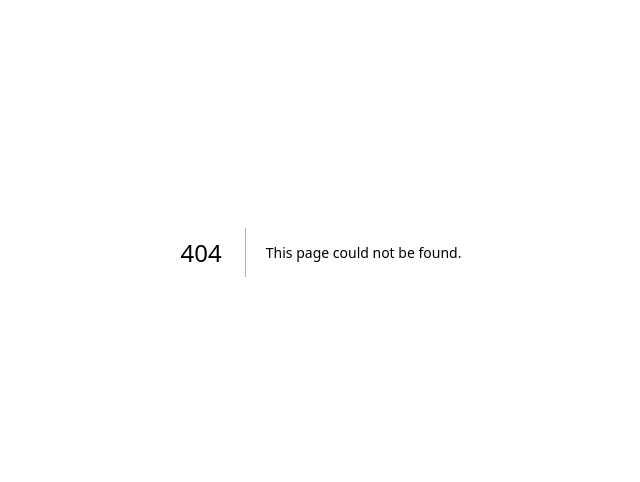
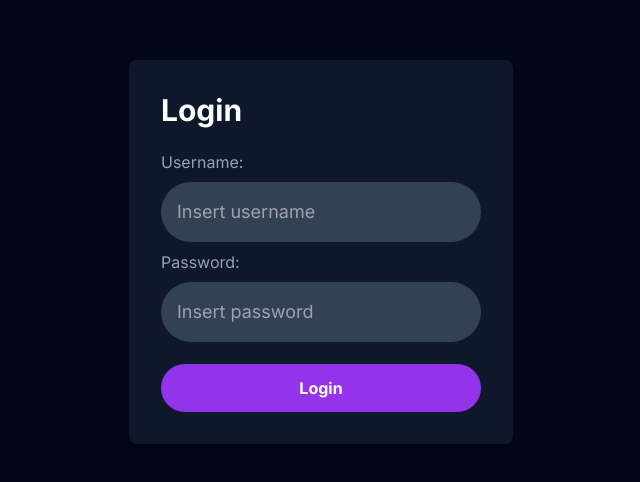
Before and after one commit to gianicolajara/administration-system, a Next.js app: page /login in a window 1280 px wide. Before the commit this address had no page. Shown: the part 148-630 px from the top of the page, without its empty margins (319-959 px from the left). Built offline with nearby package versions, Linux system fonts and the light colour scheme.

Commit message:
new project

```diff
--- a/package.json
+++ b/package.json
@@ -16,6 +16,7 @@
     "eslint": "8.44.0",
     "eslint-config-next": "13.4.7",
     "next": "13.4.7",
+    "next-auth": "^4.22.1",
     "postcss": "8.4.24",
     "react": "18.2.0",
     "react-dom": "18.2.0",
--- /dev/null
+++ b/src/app/api/auth/[...nextauth]/route.ts
@@ -0,0 +1,27 @@
+/* eslint-disable no-unused-vars */
+import NextAuth from "next-auth/next";
+import CredentialsProvider from "next-auth/providers/credentials";
+
+const handler = NextAuth({
+  providers: [
+    CredentialsProvider({
+      name: "Credentials",
+      credentials: {
+        username: { label: "Username", type: "text" },
+        password: { label: "Password", type: "password" },
+      },
+      async authorize(credentials, req) {
+        const user = { id: "1", name: "smith", email: "example@gmail.com" };
+
+        if (user) return user;
+        else return null;
+      },
+    }),
+  ],
+  secret: process.env.JWT_SECRET,
+  pages: {
+    signIn: "/login",
+  },
+});
+
+export { handler as GET, handler as POST };
--- a/src/app/globals.css
+++ b/src/app/globals.css
@@ -1,27 +1,3 @@
 @tailwind base;
 @tailwind components;
 @tailwind utilities;
-
-:root {
-  --foreground-rgb: 0, 0, 0;
-  --background-start-rgb: 214, 219, 220;
-  --background-end-rgb: 255, 255, 255;
-}
-
-@media (prefers-color-scheme: dark) {
-  :root {
-    --foreground-rgb: 255, 255, 255;
-    --background-start-rgb: 0, 0, 0;
-    --background-end-rgb: 0, 0, 0;
-  }
-}
-
-body {
-  color: rgb(var(--foreground-rgb));
-  background: linear-gradient(
-      to bottom,
-      transparent,
-      rgb(var(--background-end-rgb))
-    )
-    rgb(var(--background-start-rgb));
-}
--- a/src/app/layout.tsx
+++ b/src/app/layout.tsx
@@ -1,21 +1,21 @@
-import './globals.css'
-import { Inter } from 'next/font/google'
+import { Inter } from "next/font/google";
+import { ReactNode } from "react";
+import "./globals.css";
+import NextAuthProvider from "./providers";
 
-const inter = Inter({ subsets: ['latin'] })
+const inter = Inter({ subsets: ["latin"] });
 
 export const metadata = {
-  title: 'Create Next App',
-  description: 'Generated by create next app',
-}
+  title: "Create Next App",
+  description: "Generated by create next app",
+};
 
-export default function RootLayout({
-  children,
-}: {
-  children: React.ReactNode
-}) {
+export default function RootLayout({ children }: { children: ReactNode }) {
   return (
     <html lang="en">
-      <body className={inter.className}>{children}</body>
+      <body className={inter.className}>
+        <NextAuthProvider>{children}</NextAuthProvider>
+      </body>
     </html>
-  )
+  );
 }
--- /dev/null
+++ b/src/app/login/page.tsx
@@ -0,0 +1,75 @@
+"use client";
+
+import { useState } from "react";
+
+let time: ReturnType<typeof setTimeout> = setTimeout(() => {});
+
+const Login = () => {
+  const [activeForm, setActiveForm] = useState(false);
+  const [keyPressed, setKeyPressed] = useState(false);
+
+  const handleOnFocus = () => {
+    setActiveForm(true);
+  };
+
+  const handleOnBlur = () => {
+    setActiveForm(false);
+  };
+
+  const handleKeyPressed = () => {
+    if (time) {
+      clearTimeout(time);
+      setKeyPressed(false);
+    }
+
+    setKeyPressed(true);
+    time = setTimeout(() => {
+      setKeyPressed(false);
+    }, 50);
+  };
+
+  return (
+    <section className="w-screen h-screen bg-slate-950 grid place-items-center">
+      <form
+        className={`w-full max-w-sm h-full max-h-96 bg-slate-900 rounded-lg drop-shadow-xl p-8 flex flex-col justify-between  transition-all ${
+          activeForm ? "shadow-purple-950/80" : ""
+        } ${keyPressed ? "shadow-2xl shadow-purple-800" : "shadow-lg"}`}
+      >
+        <h1 className="text-white font-bold text-3xl text-left">Login</h1>
+        <div className="flex flex-col gap-2">
+          <label htmlFor="username" className="text-slate-400">
+            Username:
+          </label>
+          <input
+            type="text"
+            name="username"
+            id="username"
+            placeholder="Insert username"
+            onFocus={handleOnFocus}
+            onBlur={handleOnBlur}
+            onKeyDown={handleKeyPressed}
+            className="w-full p-4 bg-slate-700 rounded-full text-white text-lg"
+          />
+          <label htmlFor="password" className="text-slate-400">
+            Password:
+          </label>
+          <input
+            type="password"
+            name="password"
+            id="password"
+            placeholder="Insert password"
+            onFocus={handleOnFocus}
+            onBlur={handleOnBlur}
+            onKeyDown={handleKeyPressed}
+            className="w-full p-4 bg-slate-700 rounded-full text-white text-lg"
+          />
+        </div>
+        <button className="px-8 py-3 bg-purple-600 text-white font-bold rounded-full hover:bg-purple-500 active:bg-purple-950 transition-all">
+          Login
+        </button>
+      </form>
+    </section>
+  );
+};
+
+export default Login;
--- a/src/app/page.tsx
+++ b/src/app/page.tsx
@@ -1,113 +1,5 @@
-import Image from 'next/image'
+const Home = () => {
+  return <main>Home</main>;
+};
 
-export default function Home() {
-  return (
-    <main className="flex min-h-screen flex-col items-center justify-between p-24">
-      <div className="z-10 w-full max-w-5xl items-center justify-between font-mono text-sm lg:flex">
-        <p className="fixed left-0 top-0 flex w-full justify-center border-b border-gray-300 bg-gradient-to-b from-zinc-200 pb-6 pt-8 backdrop-blur-2xl dark:border-neutral-800 dark:bg-zinc-800/30 dark:from-inherit lg:static lg:w-auto  lg:rounded-xl lg:border lg:bg-gray-200 lg:p-4 lg:dark:bg-zinc-800/30">
-          Get started by editing&nbsp;
-          <code className="font-mono font-bold">src/app/page.tsx</code>
-        </p>
-        <div className="fixed bottom-0 left-0 flex h-48 w-full items-end justify-center bg-gradient-to-t from-white via-white dark:from-black dark:via-black lg:static lg:h-auto lg:w-auto lg:bg-none">
-          <a
-            className="pointer-events-none flex place-items-center gap-2 p-8 lg:pointer-events-auto lg:p-0"
-            href="https://vercel.com?utm_source=create-next-app&utm_medium=appdir-template&utm_campaign=create-next-app"
-            target="_blank"
-            rel="noopener noreferrer"
-          >
-            By{' '}
-            <Image
-              src="/vercel.svg"
-              alt="Vercel Logo"
-              className="dark:invert"
-              width={100}
-              height={24}
-              priority
-            />
-          </a>
-        </div>
-      </div>
-
-      <div className="relative flex place-items-center before:absolute before:h-[300px] before:w-[480px] before:-translate-x-1/2 before:rounded-full before:bg-gradient-radial before:from-white before:to-transparent before:blur-2xl before:content-[''] after:absolute after:-z-20 after:h-[180px] after:w-[240px] after:translate-x-1/3 after:bg-gradient-conic after:from-sky-200 after:via-blue-200 after:blur-2xl after:content-[''] before:dark:bg-gradient-to-br before:dark:from-transparent before:dark:to-blue-700 before:dark:opacity-10 after:dark:from-sky-900 after:dark:via-[#0141ff] after:dark:opacity-40 before:lg:h-[360px]">
-        <Image
-          className="relative dark:drop-shadow-[0_0_0.3rem_#ffffff70] dark:invert"
-          src="/next.svg"
-          alt="Next.js Logo"
-          width={180}
-          height={37}
-          priority
-        />
-      </div>
-
-      <div className="mb-32 grid text-center lg:mb-0 lg:grid-cols-4 lg:text-left">
-        <a
-          href="https://nextjs.org/docs?utm_source=create-next-app&utm_medium=appdir-template&utm_campaign=create-next-app"
-          className="group rounded-lg border border-transparent px-5 py-4 transition-colors hover:border-gray-300 hover:bg-gray-100 hover:dark:border-neutral-700 hover:dark:bg-neutral-800/30"
-          target="_blank"
-          rel="noopener noreferrer"
-        >
-          <h2 className={`mb-3 text-2xl font-semibold`}>
-            Docs{' '}
-            <span className="inline-block transition-transform group-hover:translate-x-1 motion-reduce:transform-none">
-              -&gt;
-            </span>
-          </h2>
-          <p className={`m-0 max-w-[30ch] text-sm opacity-50`}>
-            Find in-depth information about Next.js features and API.
-          </p>
-        </a>
-
-        <a
-          href="https://nextjs.org/learn?utm_source=create-next-app&utm_medium=appdir-template-tw&utm_campaign=create-next-app"
-          className="group rounded-lg border border-transparent px-5 py-4 transition-colors hover:border-gray-300 hover:bg-gray-100 hover:dark:border-neutral-700 hover:dark:bg-neutral-800 hover:dark:bg-opacity-30"
-          target="_blank"
-          rel="noopener noreferrer"
-        >
-          <h2 className={`mb-3 text-2xl font-semibold`}>
-            Learn{' '}
-            <span className="inline-block transition-transform group-hover:translate-x-1 motion-reduce:transform-none">
-              -&gt;
-            </span>
-          </h2>
-          <p className={`m-0 max-w-[30ch] text-sm opacity-50`}>
-            Learn about Next.js in an interactive course with&nbsp;quizzes!
-          </p>
-        </a>
-
-        <a
-          href="https://vercel.com/templates?framework=next.js&utm_source=create-next-app&utm_medium=appdir-template&utm_campaign=create-next-app"
-          className="group rounded-lg border border-transparent px-5 py-4 transition-colors hover:border-gray-300 hover:bg-gray-100 hover:dark:border-neutral-700 hover:dark:bg-neutral-800/30"
-          target="_blank"
-          rel="noopener noreferrer"
-        >
-          <h2 className={`mb-3 text-2xl font-semibold`}>
-            Templates{' '}
-            <span className="inline-block transition-transform group-hover:translate-x-1 motion-reduce:transform-none">
-              -&gt;
-            </span>
-          </h2>
-          <p className={`m-0 max-w-[30ch] text-sm opacity-50`}>
-            Explore the Next.js 13 playground.
-          </p>
-        </a>
-
-        <a
-          href="https://vercel.com/new?utm_source=create-next-app&utm_medium=appdir-template&utm_campaign=create-next-app"
-          className="group rounded-lg border border-transparent px-5 py-4 transition-colors hover:border-gray-300 hover:bg-gray-100 hover:dark:border-neutral-700 hover:dark:bg-neutral-800/30"
-          target="_blank"
-          rel="noopener noreferrer"
-        >
-          <h2 className={`mb-3 text-2xl font-semibold`}>
-            Deploy{' '}
-            <span className="inline-block transition-transform group-hover:translate-x-1 motion-reduce:transform-none">
-              -&gt;
-            </span>
-          </h2>
-          <p className={`m-0 max-w-[30ch] text-sm opacity-50`}>
-            Instantly deploy your Next.js site to a shareable URL with Vercel.
-          </p>
-        </a>
-      </div>
-    </main>
-  )
-}
+export default Home;
--- /dev/null
+++ b/src/app/providers.tsx
@@ -0,0 +1,14 @@
+"use client";
+
+import { SessionProvider } from "next-auth/react";
+import { ReactNode } from "react";
+
+type Props = {
+  children?: ReactNode;
+};
+
+function NextAuthProvider({ children }: Props) {
+  return <SessionProvider>{children}</SessionProvider>;
+}
+
+export default NextAuthProvider;
```
Also changed, not shown: .eslintrc.json, 1 other file (tests, documents, lock files or other folders).
